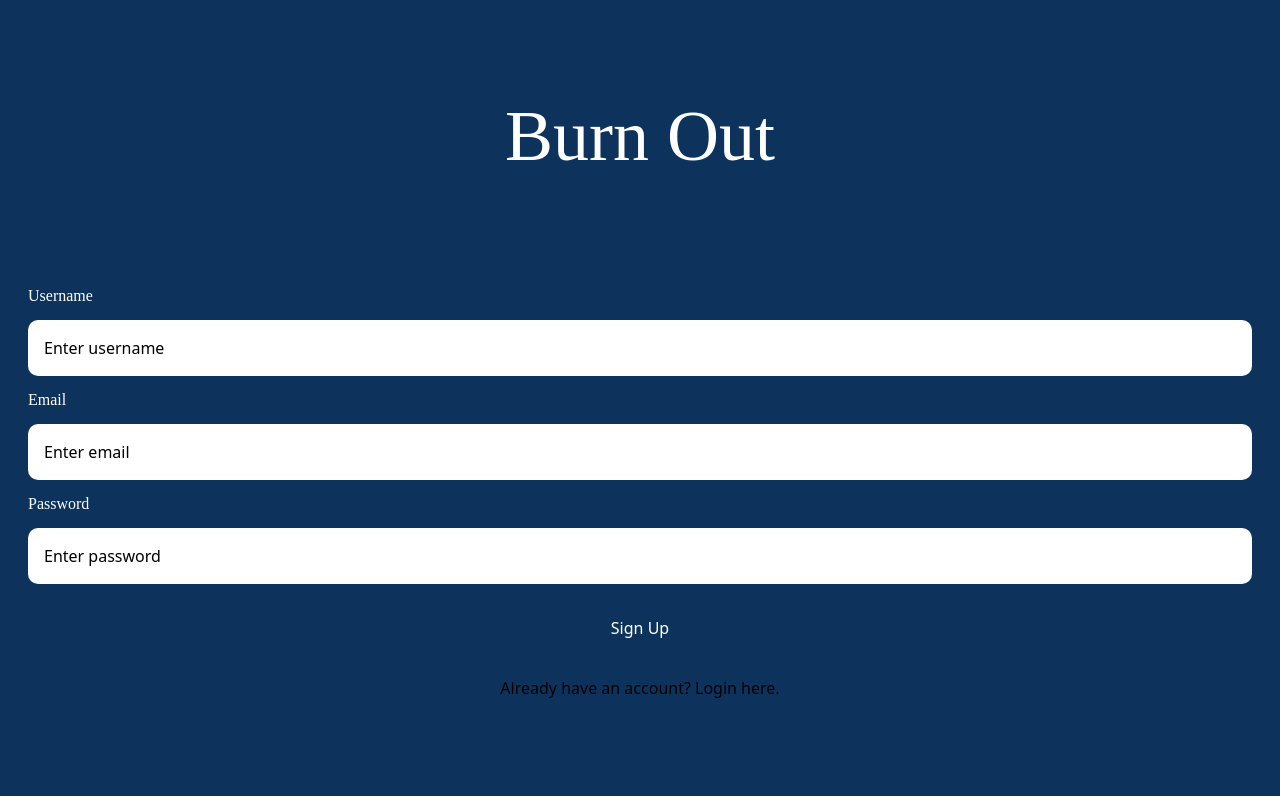
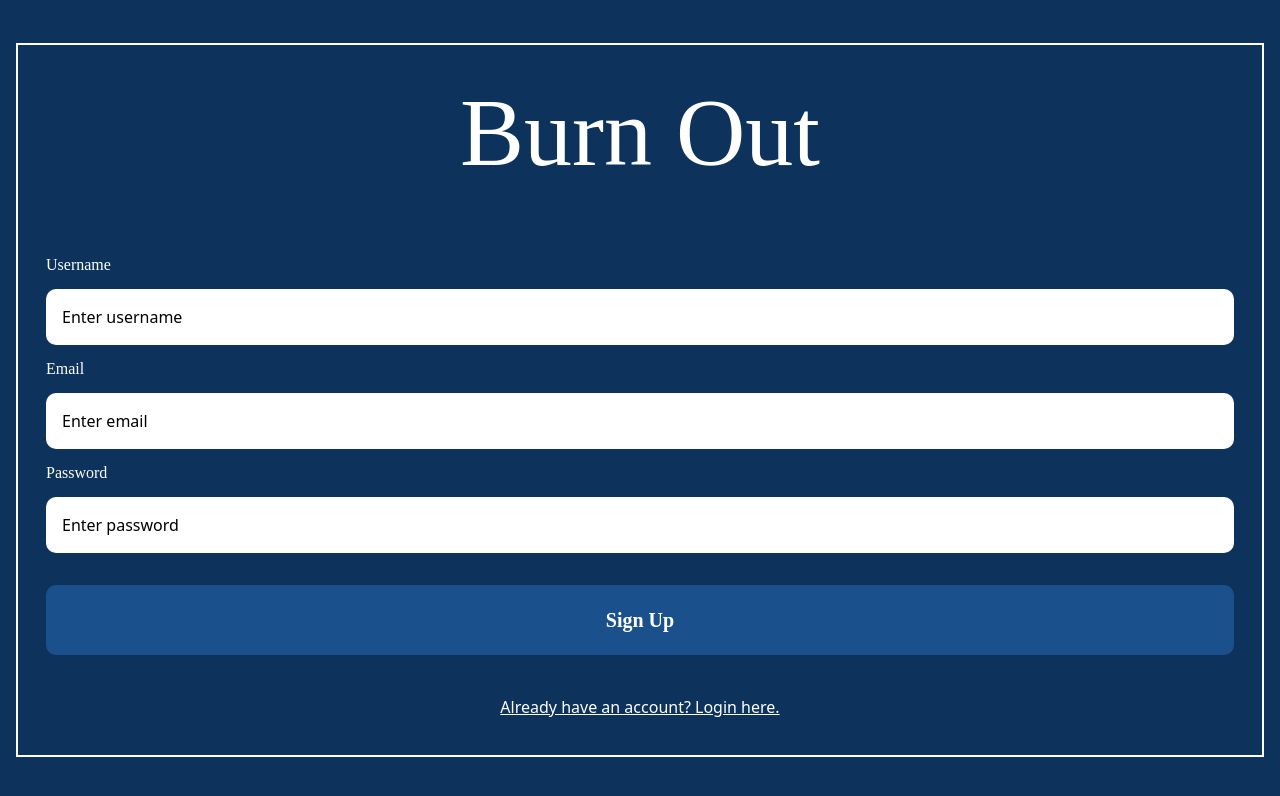
Before and after one commit to MinjiKong/BurnOut, a React (Create React App) app: page /signup in a window 1280 px wide. Shown: the top 796 px of the page. Built offline with nearby package versions, Linux system fonts and the light colour scheme; a web font is replaced by a local one.

Commit message:
fixed login/signup styling

```diff
--- a/src/components/LoginView.jsx
+++ b/src/components/LoginView.jsx
@@ -2,7 +2,6 @@ import React, { useEffect, useState } from 'react'
 import jwt_decode from "jwt-decode";
 import { GoogleLogin } from "@react-oauth/google";
 import GoogleButton from 'react-google-button'
-import ApplicationsView from './ApplicationsView';
 import '../login-signup.css'
 import { useNavigate } from "react-router-dom";
 import * as DataInterface from './DataInterface'
@@ -42,11 +41,9 @@ function LoginView(props) {
   return (
     <div className="h-screen justify-center flex flex-col bg-dark-navy">
       <div className="flex flex-col bg-dark-navy m-5">
-      {/* <header className="title ">Burn Out</header> */}
-      <div className="font-saira mb-24 text-white text-7xl text-center">Burn Out</div>
+      <div className="flex flex-col border-2 border-white">
+      <div className="font-saira mb-10 mt-10 text-white text-8xl text-center">Burn Out</div>
 
-      {/* <header className="google-header"> */}
-      {/* </header> */}
       <GoogleButton
       className='mx-auto my-4'
           onClick={() => {
@@ -58,8 +55,9 @@ function LoginView(props) {
             });
           }}
         />
-
-        <form className="flex flex-col bg-dark-navy" onSubmit={handleSubmit}>
+        <br></br>
+        <h1>------------------------------OR------------------------------</h1>
+        <form className="flex flex-col bg-dark-navy m-4 p-4" onSubmit={handleSubmit}>
           <label htmlfor="email">Email </label>
           <input value={email} onChange={(e) => setEmail(e.target.value)} type="email" placeholder="Enter email" name="email"></input>
           <label htmlfor="password">Password </label>
@@ -67,9 +65,9 @@ function LoginView(props) {
           <br></br>
           <button className="login-button text-white text-15 font-bold border-none bg-1A508B py-20 px-20 rounded-10 cursor-pointer" type="submit">Log In</button>
       </form>
+      <button className="link-btn text-white underline mt-3" onClick={() => navigate("/signup")}>Don't have an account? Register here.</button>
       <br></br>
-      <hr></hr>
-      <button className="link-btn text-white underline mt-3" onClick={() => navigate("/signup")}>Don't have an account? Register here.</button>
+      </div>
       </div>
     </div>
   )
--- a/src/components/SignUpView.jsx
+++ b/src/components/SignUpView.jsx
@@ -17,10 +17,9 @@ function SignUpView(props){
 
     return(
       <div className="h-screen flex justify-center flex-col bg-dark-navy p-4">
-        {/* <header className="title">Burn Out</header> */}
-        <div className="font-saira mb-24 text-white text-7xl text-center">Burn Out</div>
-
-        <form className="flex flex-col p-3 bg-dark-navy" onSubmit={handleSubmit}>
+        <div className="flex flex-col border-2 border-white">
+        <div className="font-saira mb-10 mt-10 text-white text-8xl text-center">Burn Out</div>
+        <form className="flex flex-col m-4 p-3 bg-dark-navy" onSubmit={handleSubmit}>
             <label>Username</label>
             <input value={name} onChange={(e) => setName(e.target.value)} name="name" id="name" placeholder='Enter username'></input>
             <label htmlfor="email">Email </label>
@@ -28,10 +27,11 @@ function SignUpView(props){
             <label htmlfor="password">Password </label>
             <input value={password} onChange={(e) => setPassword(e.target.value)} type="password" placeholder="Enter password"name="password"></input>
             <br></br>
-            <button className="text-white" type="submit">Sign Up</button>
+            <button className="signup-button text-white text-15 font-bold border-none bg-1A508B py-20 px-20 rounded-10 cursor-pointer" type="submit">Sign Up</button>
         </form>
-        <br></br>
-        <button className="link-btn " onClick={() => navigate("/login")}>Already have an account? Login here.</button>
+        <button className="link-btn text-white underline mt-3 m-3" onClick={() => navigate("/login")}>Already have an account? Login here.</button>
+      <br></br>
+      </div>
       </div>
     )
 }
--- a/src/login-signup.css
+++ b/src/login-signup.css
@@ -53,12 +53,6 @@ input{
     border-radius: 10px;
 }
 
-/* .link-btn{
-    background: none;
-    color: white;
-    text-decoration:underline;
-} */
-
 .title{
     font-size: 100px;
     color: white;
```
